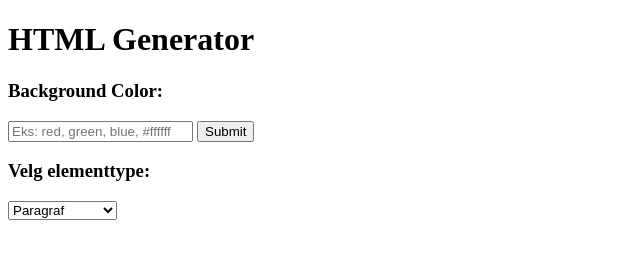
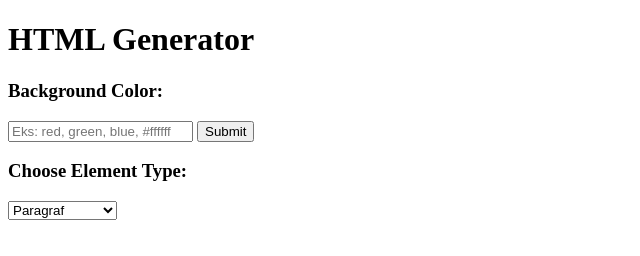
Before and after one commit to YounisLOL07/HTML_generator, a plain HTML site: page index.html in a window 1280 px wide. Shown: the full height of the page, 0-640 px from the left. Drawn offline with Linux system fonts and the light colour scheme.

Commit message:
Changing text for visual appeal.

```diff
--- a/index.html
+++ b/index.html
@@ -12,7 +12,7 @@
         <input type="text" id="background_color" placeholder="Eks: red, green, blue, #ffffff">
         <button onclick="change_background()">Submit</button>
 
-        <h3>Velg elementtype:</h3>
+        <h3>Choose Element Type:</h3>
         <select id="elementType">
             <option value="p">Paragraf</option>
             <option value="h2">Overskrift (H2)</option>
```
